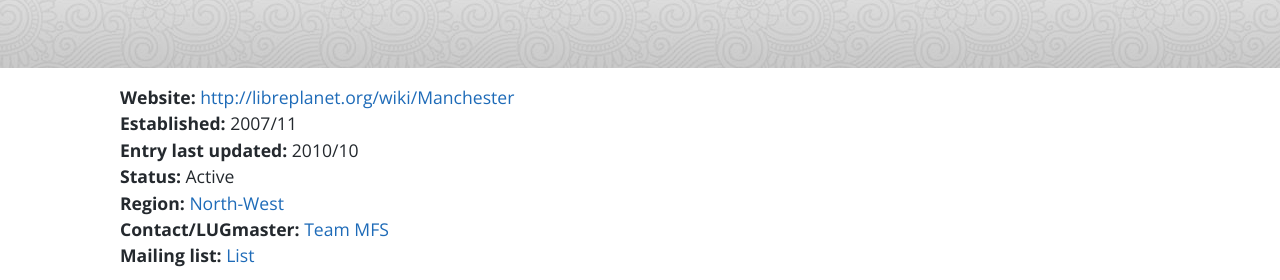
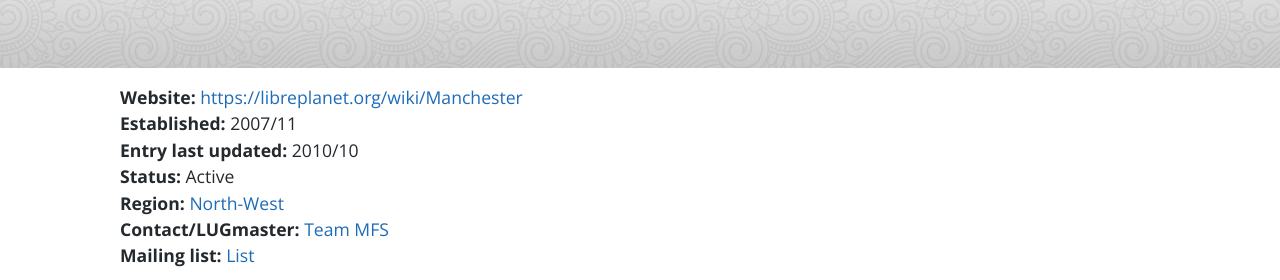
Before and after one commit to lugorguk/lug.org.uk-website, a Jekyll site: the page built from _posts/0000-01-01-Manchester Free Software.md, in a window 1280 px wide. Shown: the part 181-461 px from the top of the page. Built offline with Jekyll 4.4.1, drawn with Linux system fonts in a browser that asks for light colours; some of the changed lines change nothing that is shown; grey boxes are pictures that could not be loaded.

Commit message:
updated to https links

```diff
--- a/_posts/0000-01-01-Manchester Free Software.md
+++ b/_posts/0000-01-01-Manchester Free Software.md
@@ -1,15 +1,15 @@
 ---
 layout: lug
 title: Manchester Free Software
-website: http://libreplanet.org/wiki/Manchester
+website: https://libreplanet.org/wiki/Manchester
 established_date: 2007/11
 status: Active
 last_update: 10/2010
 categories: North-West
-url: http://lug.org.uk/node/173
+url: https://lug.org.uk/node/173
 contact_address: mailto:fsuk-manchester-team@nongnu.org
 contact: Team MFS
-mailing_list: http://lists.nongnu.org/mailman/listinfo/fsuk-manchester
+mailing_list: https://lists.nongnu.org/mailman/listinfo/fsuk-manchester
 permalink: lugs/North-West/Manchester Free Software/
 location:
   latitude: 53.48
```
